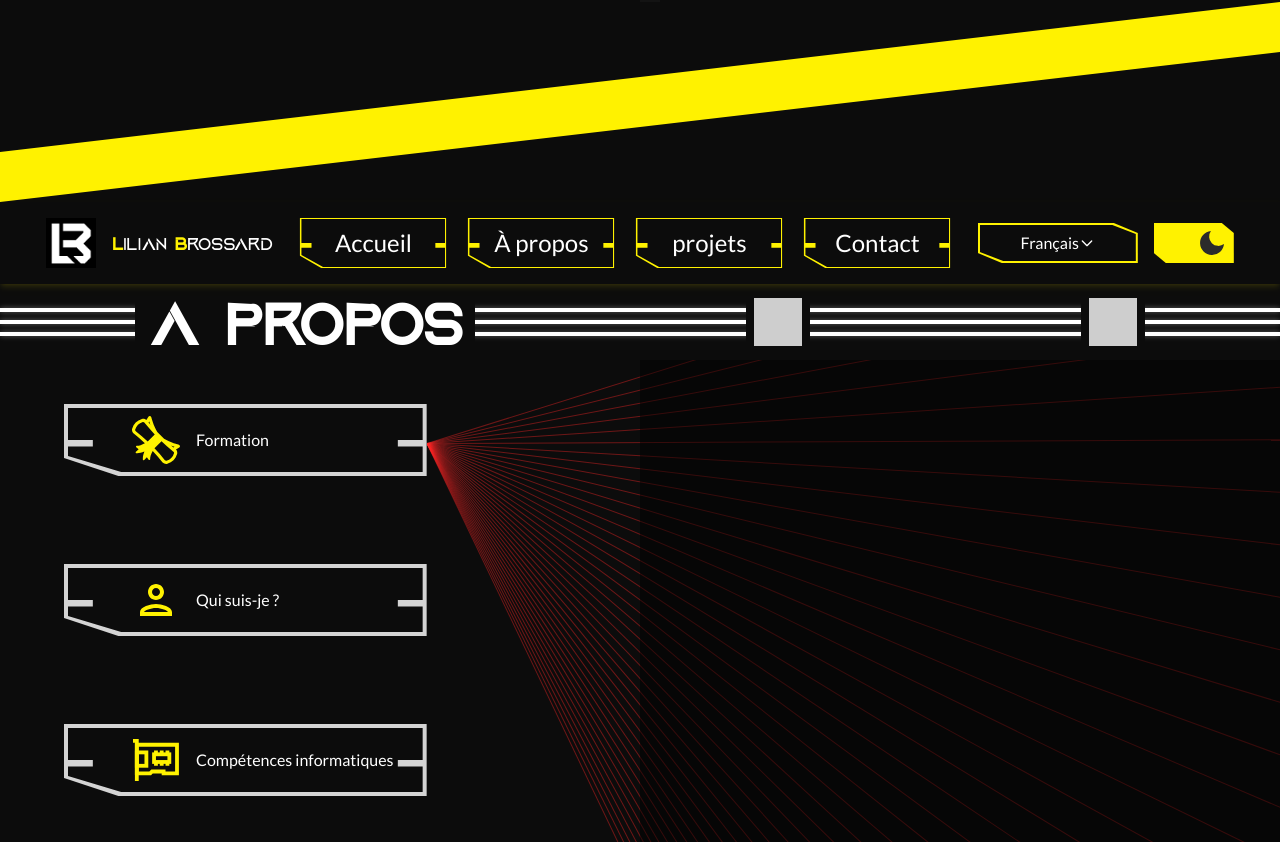
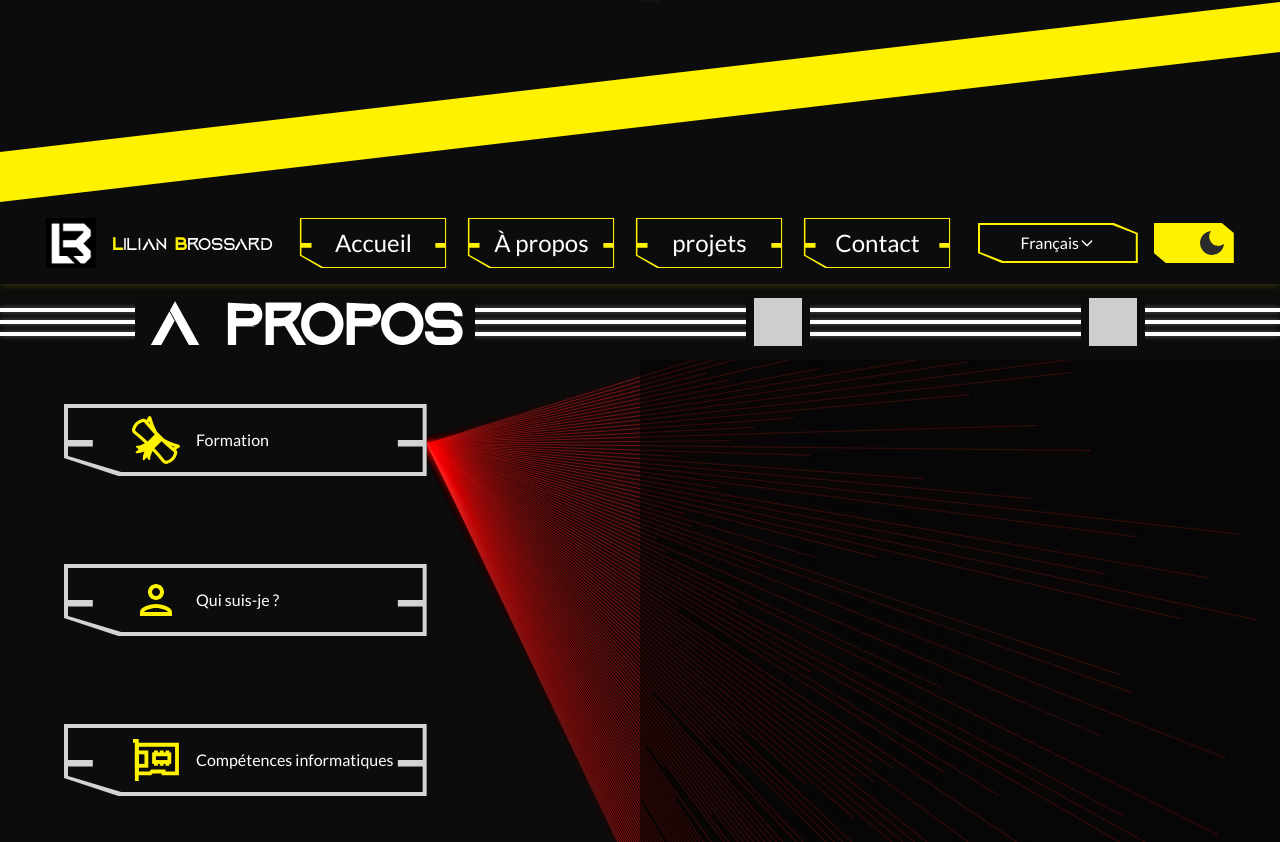
Before and after one commit to LilianBrossard/lilian-brossard, a Next.js app: page / in a window 1280 px wide. Shown: the part 798-1640 px from the top of the page. Built offline with nearby package versions, Linux system fonts and the light colour scheme; a web font is replaced by a local one.

Commit message:
feat: mettre à jour les valeurs de départ et augmenter le nombre de faisceaux dans le composant Apropos

```diff
--- a/components/Apropos.tsx
+++ b/components/Apropos.tsx
@@ -4,9 +4,9 @@ import { useState } from "react";
 
 export default function Apropos() {
   const listOriginY = [13, 38, 63, 88]; // Positions verticales de départ possibles
-  const [originY, setOriginY] = useState(13); // Position verticale de départ
-  const [tempOriginY, setTempOriginY] = useState(13); // Position verticale de départ
-  const beamCount = 40; // Nombre de faisceaux
+  const [originY, setOriginY] = useState(listOriginY[0]); // Position verticale de départ
+  const [tempOriginY, setTempOriginY] = useState(listOriginY[0]); // Position verticale de départ
+  const beamCount = 120; // Nombre de faisceaux
 
   function ChangeOrigine(newTempOriginY: number | null) {
     if (newTempOriginY === null) {
@@ -256,16 +256,18 @@ export default function Apropos() {
             const angle = Math.atan2(deltaY, 100) * (180 / Math.PI);
             const length = Math.sqrt(100 * 100 + deltaY * deltaY);
 
+            const randomWidth = length * (0.25 + Math.random() * 0.75);
             return (
               <div
                 key={i}
                 className="absolute left-0 h-px bg-(--red) opacity-40"
                 style={{
                   top: `${tempOriginY}%`,
-                  width: `${length}%`,
+                  width: `${randomWidth}%`,
                   transformOrigin: "left center",
                   transform: `rotate(${angle}deg)`,
                   transition: "all 0ms ease-in-out",
+                  boxShadow: "0 0 8px rgba(255, 0, 0, 0.5)",
                 }}
               />
             );
```
